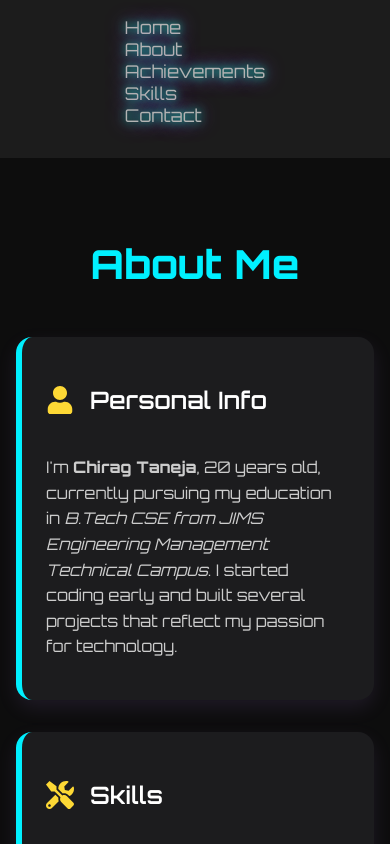
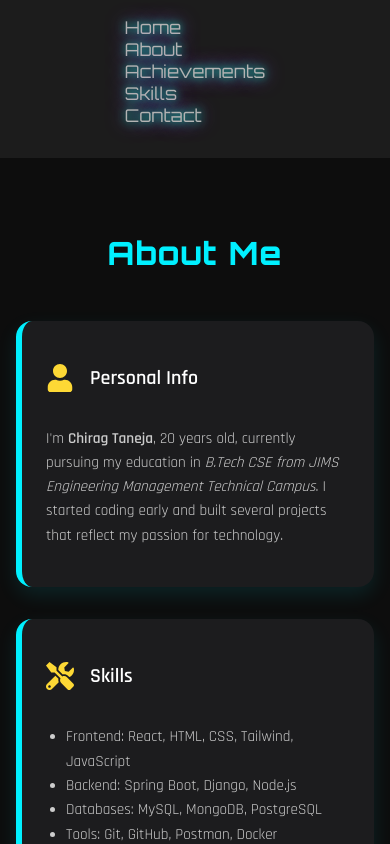
Before and after one commit to cking100/portfolio, a React (Create React App) app: page /about in a window 390 px wide. Shown: the top 844 px of the page. Built offline with nearby package versions, Linux system fonts and the light colour scheme.

Commit message:
Added New Features

```diff
--- a/src/components/About.css
+++ b/src/components/About.css
@@ -6,25 +6,31 @@ body {
   font-family: 'Orbitron', 'Rajdhani', sans-serif;
   margin: 0;
   padding: 0;
+  overflow-x: hidden;
 }
 
 .about-section {
+  position: relative;
   background-color: #0d0d0d;
   padding: 3rem 1rem;
   min-height: 100vh;
+  z-index: 1;
 }
 
 .about-container {
   max-width: 1200px;
   margin: 0 auto;
+  position: relative;
+  z-index: 2;
 }
 
 .about-title {
   font-size: 2.5rem;
-  font-weight: 700;
+  font-weight: 800;
   text-align: center;
   color: #00f0ff;
   margin-bottom: 3rem;
+  letter-spacing: 1px;
 }
 
 .about-grid {
@@ -38,12 +44,13 @@ body {
   border-left: 6px solid #00f0ff;
   border-radius: 1rem;
   padding: 1.5rem;
-  box-shadow: 0 8px 20px rgba(187, 134, 252, 0.1);
+  box-shadow: 0 8px 20px rgba(0, 240, 255, 0.1);
   transition: all 0.3s ease;
+  cursor: grab;
 }
 
 .about-card:hover {
-  box-shadow: 0 12px 28px rgba(187, 134, 252, 0.3);
+  box-shadow: 0 12px 28px rgba(0, 240, 255, 0.3);
   transform: translateY(-4px);
 }
 
@@ -56,25 +63,27 @@ body {
 
 .about-icon {
   font-size: 1.75rem;
-  color: #fdd835; /* neon yellow accent */
+  color: #fdd835;
 }
 
 .about-card-title {
   font-size: 1.5rem;
-  font-weight: 600;
+  font-weight: 700;
   color: #ffffff;
+  font-family: 'Rajdhani', sans-serif;
 }
 
-.about-text {
+.about-text,
+.about-list {
   color: #cccccc;
   line-height: 1.6;
+  font-family: 'Rajdhani', sans-serif;
+  font-size: 1rem;
 }
 
 .about-list {
-  color: #cccccc;
   list-style-type: disc;
   padding-left: 1.25rem;
-  line-height: 1.6;
 }
 
 .about-footer {
@@ -86,3 +95,70 @@ body {
   margin-left: auto;
   margin-right: auto;
 }
+
+/* Flip Card Styles */
+.flip-card {
+  width: 300px;
+  height: 200px;
+  margin: 3rem auto;
+  perspective: 1000px;
+  outline: none; /* To avoid outline on tab focus */
+}
+
+.flip-card-inner {
+  width: 100%;
+  height: 100%;
+  position: relative;
+  transition: transform 0.8s;
+  transform-style: preserve-3d;
+}
+
+/* Flip on hover and on focus (for keyboard) and on active (for mobile tap) */
+.flip-card:hover .flip-card-inner,
+.flip-card:focus .flip-card-inner,
+.flip-card:active .flip-card-inner {
+  transform: rotateY(180deg);
+}
+
+.flip-card-front,
+.flip-card-back {
+  position: absolute;
+  width: 100%;
+  height: 100%;
+  padding: 1rem;
+  color: white;
+  background-color: #1e1e2f;
+  border: 1px solid #00f0ff;
+  border-radius: 12px;
+  backface-visibility: hidden;
+  display: flex;
+  flex-direction: column;
+  align-items: center;
+  justify-content: center;
+  font-family: 'Rajdhani', sans-serif;
+}
+
+.flip-card-back {
+  transform: rotateY(180deg);
+}
+
+/* Responsive tweaks */
+@media screen and (max-width: 768px) {
+  .about-title {
+    font-size: 2rem;
+  }
+
+  .about-card-title {
+    font-size: 1.25rem;
+  }
+
+  .about-text,
+  .about-list {
+    font-size: 0.95rem;
+  }
+
+  .flip-card {
+    width: 90%;
+    height: 200px;
+  }
+}
```
